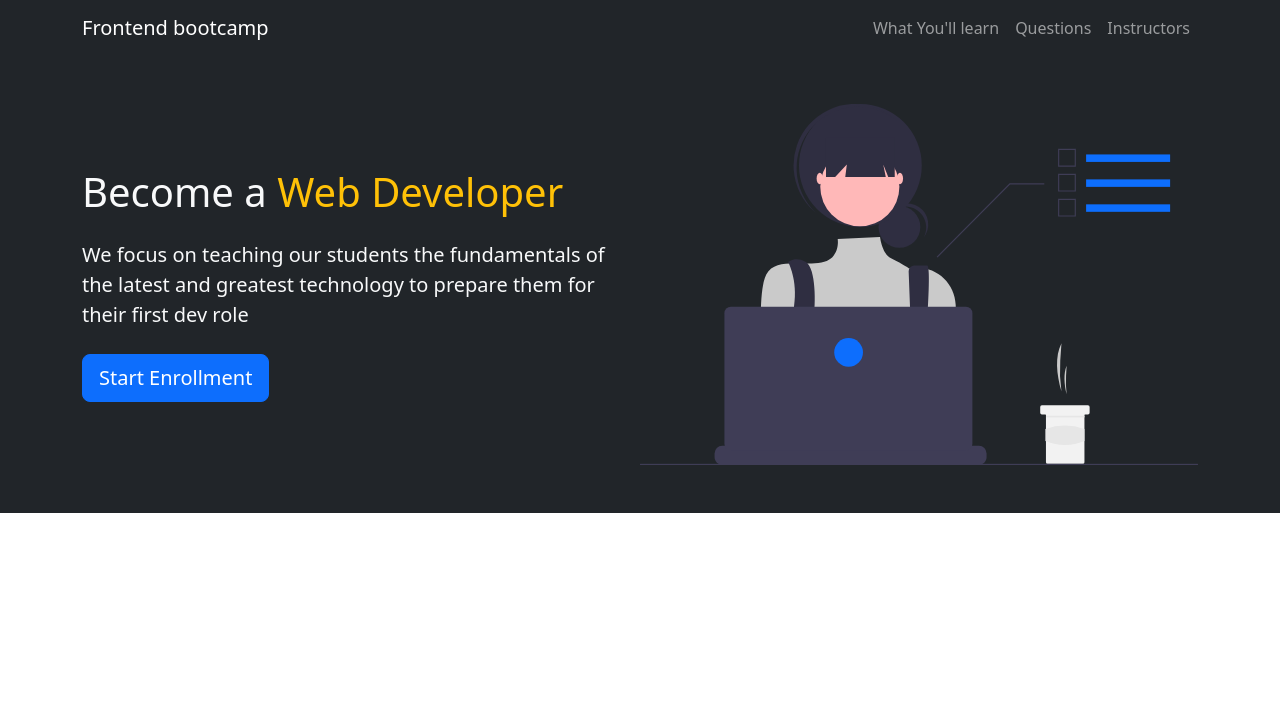
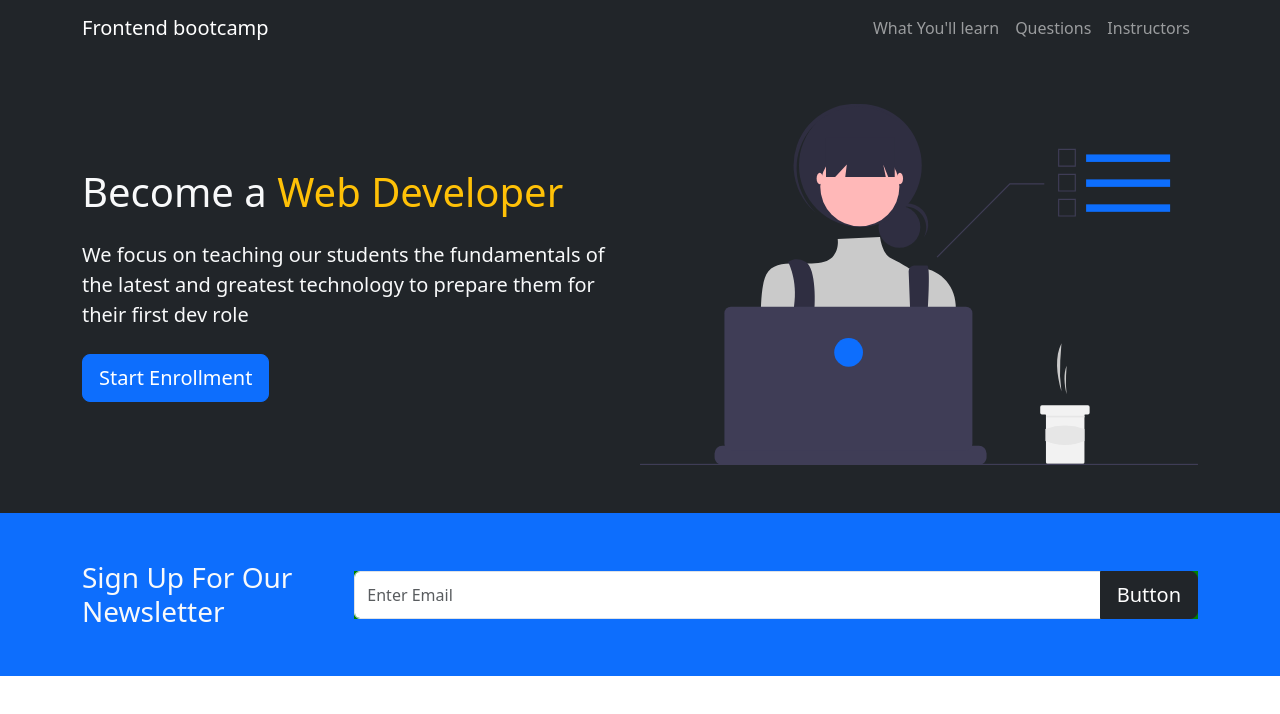
Before and after one commit to siraj-codes/Page_with_react_and_bootstrap, a React (Vite) app in the folder simple-web-page/: page / in a window 1280 px wide. Shown: the top 714 px of the page. Built offline with nearby package versions, Linux system fonts and the light colour scheme.

Commit message:
NewsLetter Added

```diff
--- a/simple-web-page/src/App.jsx
+++ b/simple-web-page/src/App.jsx
@@ -1,5 +1,6 @@
 import Navigation_Bar from "./components/Navigation_Bar";
 import ShowCase from "./components/ShowCase";
+import NewsLetter from "./components/NewsLetter";
 import "./App.css";
 
 function App() {
@@ -7,6 +8,7 @@ function App() {
     <>
       <Navigation_Bar />
       <ShowCase />
+      <NewsLetter />
     </>
   );
 }
--- /dev/null
+++ b/simple-web-page/src/components/NewsLetter.jsx
@@ -0,0 +1,26 @@
+import styles from "./NewsLetter.module.css";
+let NewsLetter = () => {
+  return (
+    <>
+      <section className="bg-primary text-light p-5">
+        <div className="container">
+          <div className="d-md-flex justify-content-between align-items-center">
+            <h3 className="mb-3 mb-md-0">Sign Up For Our Newsletter</h3>
+            <div className={`input-group ${styles.NewsInput}`}>
+              <input
+                type="text"
+                className="form-control"
+                placeholder="Enter Email"
+              />
+              <button className="btn btn-dark btn-lg" type="button">
+                Button
+              </button>
+            </div>
+          </div>
+        </div>
+      </section>
+    </>
+  );
+};
+
+export default NewsLetter;
--- /dev/null
+++ b/simple-web-page/src/components/NewsLetter.module.css
@@ -0,0 +1,7 @@
+
+@media (min-width: 768px) {
+  .NewsInput{
+    width: 50%;
+    background-color: green;
+  }
+}
```
